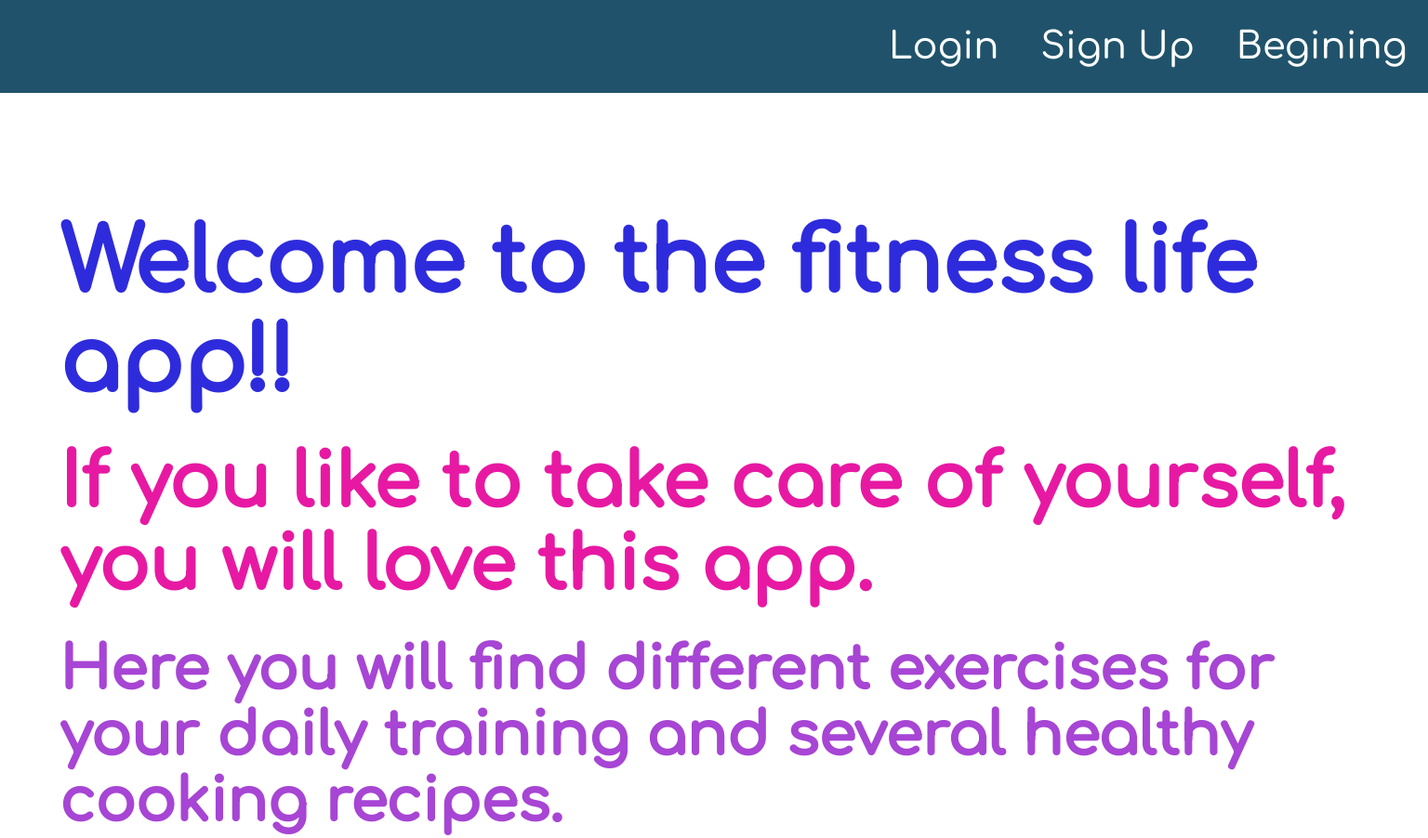
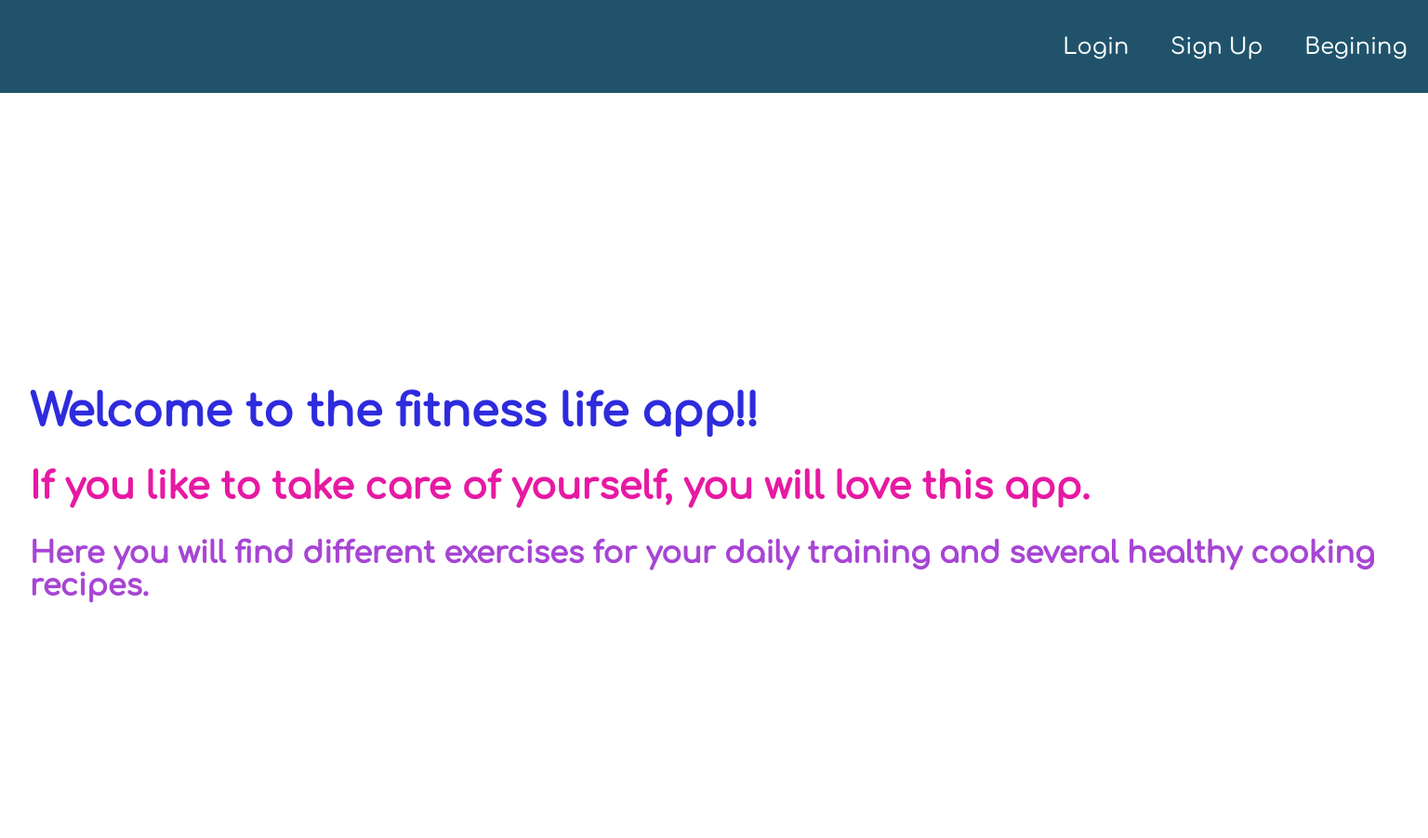
Before and after one commit to Aimarest/Fitness-life-app, a React app in the folder web/: page / in a window 1536 px wide. Shown: the top 902 px of the page at 93% size. Built offline with nearby package versions, Linux system fonts and the light colour scheme; no server answers.

Commit message:
add images app

```diff
--- a/web/src/stylesheets/layout/begining.scss
+++ b/web/src/stylesheets/layout/begining.scss
@@ -1,53 +1,65 @@
-.begining{
-    display:flex;
+.begining {
+  display: flex;
   flex-direction: column;
   justify-content: center;
   align-items: center;
-    padding:2rem;
+  padding: 1em;
   height: 100vh;
-    @media all and (min-width:764px){
+
+  @media all and (min-width:764px) {
     align-items: flex-start;
-       padding:4rem;
+    padding: 2em;
+  }
 
+  &__title {
+    color: $beginning-title;
+    font-size: 1.5em;
+
+    @media all and (min-width:764px) {
+      font-size: 2.5em;
     }
-    &__title{
-        color: $beginning-title;
-        font-size: 2.4rem;
-        @media all and (min-width:764px){
-           font-size:4rem;
+
+    @media all and (min-width:1400px) {
+      font-size: 3em;
     }
-         @media all and (min-width:1400px){
-            font-size:6rem;
-          }
-          @media all and (min-width:2000px){
-            font-size:8rem;
+
+    @media all and (min-width:2000px) {
+      font-size: 4em;
     }
   }
-    &__subtitle{
-        color:$color-fav;
-        font-size: 2rem;
-        margin:2rem 0 2rem 0;
-        @media all and (min-width:764px){
-            font-size:3rem;
+
+  &__subtitle {
+    color: $color-fav;
+    font-size: 1.2em;
+    margin: 2rem 0 2rem 0;
+
+    @media all and (min-width:764px) {
+      font-size: 2em;
     }
-          @media all and (min-width:1400px){
-            font-size:5rem;
+
+    @media all and (min-width:1400px) {
+      font-size: 2.5em;
     }
-          @media all and (min-width:2000px){
-            font-size:7rem;
+
+    @media all and (min-width:2000px) {
+      font-size: 3em;
     }
   }
-    &__text{
-        color:$shadow6;
-        font-size: 2rem;
-        @media all and (min-width:764px){
-            font-size:2.5rem;
+
+  &__text {
+    color: $shadow6;
+    font-size: 1em;
+
+    @media all and (min-width:764px) {
+      font-size: 1.8em;
     }
-          @media all and (min-width:1400px){
-            font-size:4rem;
+
+    @media all and (min-width:1400px) {
+      font-size: 2em;
     }
-          @media all and (min-width:2000px){
-            font-size:6rem;
+
+    @media all and (min-width:2000px) {
+      font-size: 2.5em;
     }
   }
 }
--- a/web/src/stylesheets/layout/header.scss
+++ b/web/src/stylesheets/layout/header.scss
@@ -20,20 +20,12 @@
         font-size: 0.8em;
         text-shadow: 0 0 2em .25em rgb(18, 16, 16) inset 0 0 3em .25em rgb(39, 34, 34);
 
-        @media all and (min-width:768px) {
-            font-size: 2rem;
-        }
-
         @media all and (min-width:764px) {
-            font-size: 1.8rem;
+            font-size: 1.2em;
         }
 
         @media all and (min-width:1400px) {
-            font-size: 2.5rem;
-        }
-
-        @media all and (min-width:2000px) {
-            font-size: 4rem;
+            font-size: 1.5em;
         }
 
         &:hover {
```
Also changed, not shown: web/src/images/image1.png (added), web/src/images/image2.png (added), 2 other files. Lines whose indentation alone changed are shown as unchanged.
